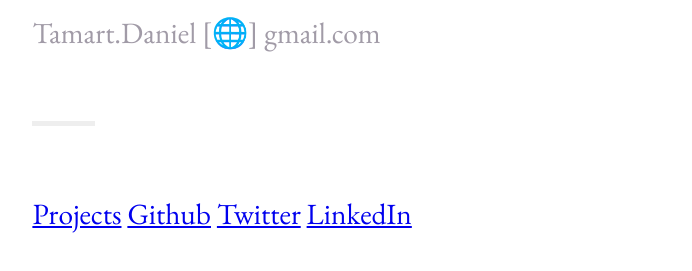
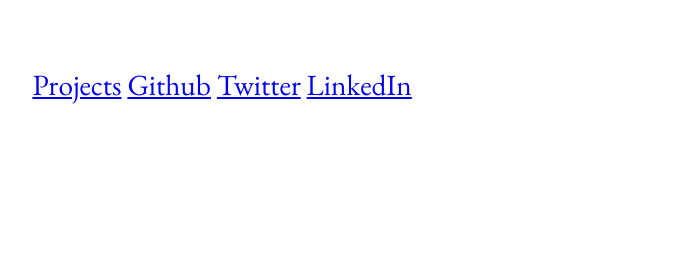
Before and after one commit to itsTAMART/itsTAMART.github.io, a plain HTML site: page index.html in a window 1280 px wide. Shown: the part 225-496 px from the top of the page, without its empty margins (70-762 px from the left). Drawn offline with nearby package versions, Linux system fonts and the light colour scheme.

Commit message:
Update index.html

```diff
--- a/index.html
+++ b/index.html
@@ -5,7 +5,6 @@
 <link rel="stylesheet" href="styles.css">
 <title>Tamart</title></head>
 <body><h1>Daniel Tapia Martínez</h1>
-<p><strong>Tamart.Daniel [🌐] gmail.com</strong></p>
 <p></p>
 <p>
   <a href='https://itsTAMART.github.io/blog'>Projects</a>
```
